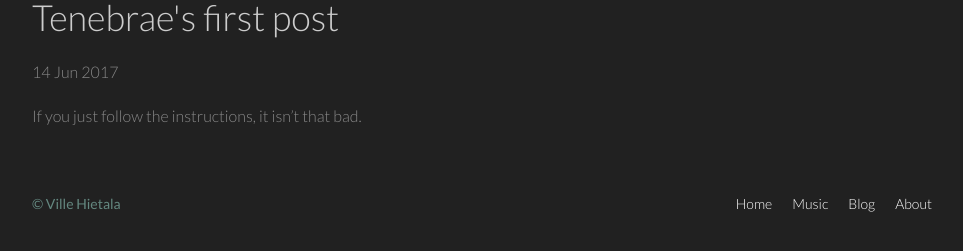
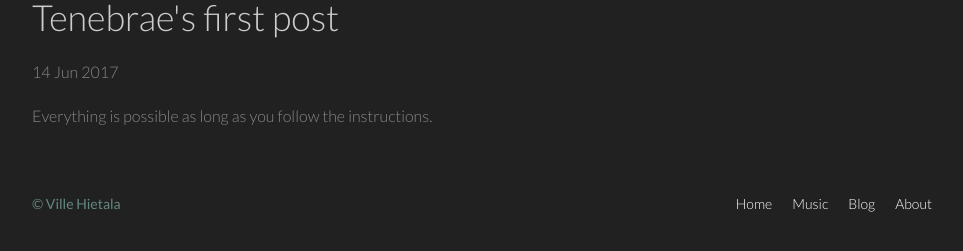
Before and after one commit to tenebrae101/tenebrae101.github.io, a Jekyll site: the page built from _posts/2017-06-14-tenebraes-first-post.md, in a window 1280 px wide. Shown: the part 137-388 px from the top of the page, without its empty margins (158-1121 px from the left). Built offline with Jekyll 4.4.1, drawn with Linux system fonts in a browser that asks for light colours.

Commit message:
Add files via upload

```diff
--- a/_posts/2017-06-14-tenebraes-first-post.md
+++ b/_posts/2017-06-14-tenebraes-first-post.md
@@ -4,4 +4,4 @@ title: "Tenebrae's first post"
 date: 2017-06-14
 ---
 
-If you just follow the instructions, it isn't that bad.
+<p>Everything is possible as long as you follow the instructions.<p>
```
Also changed, not shown: _layouts/song.html (added, +9 -0 lines), _posts/2017-06-14-Imaginary-characters-in-Twitch-chat.md (+2 -3 lines), _songs/2016-08-06-cherry-blossoms.md (added, +13 -0 lines), blog/index.html (line endings or trailing spaces).
